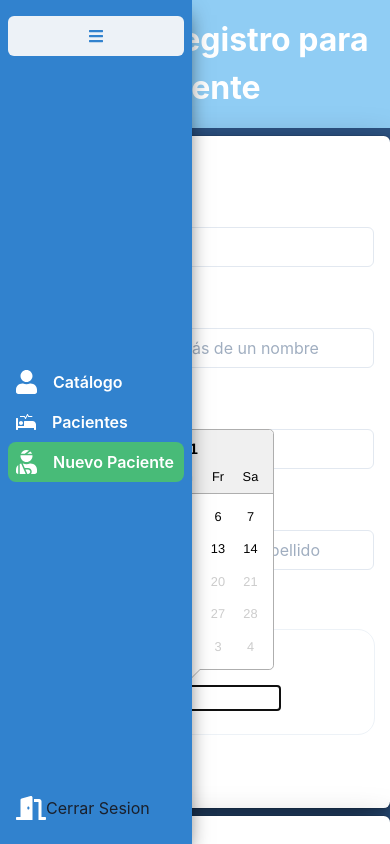
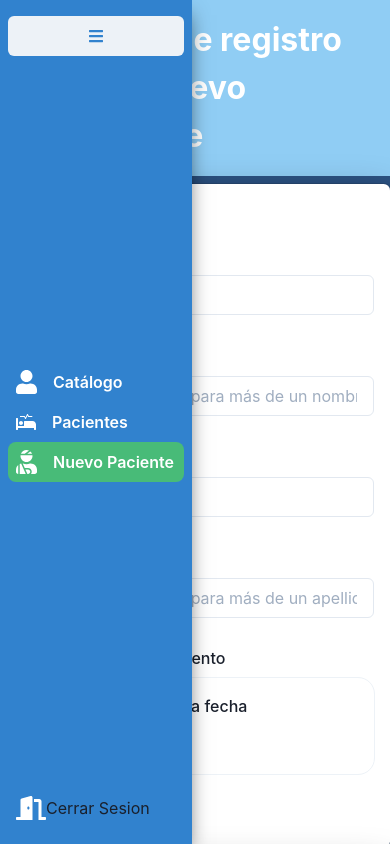
Before and after one commit to ManuelMares/MedicalMannager, a React (Create React App) app: page /NuevoPaciente in a window 390 px wide. Both pictures are taken after a click on the button "Ingresar". Shown: the top 844 px of the page. Built offline with nearby package versions, Linux system fonts and the light colour scheme.

Commit message:
bug Responsive corregido
un problema con react component hace que en tamaños pequeños el margen sea eliminado.
Se corrigió encapsulando los componentes en un Flex

```diff
--- a/src/App.css
+++ b/src/App.css
@@ -1,6 +1,8 @@
 .App_Contenedor{
   display: flex;
   flex-direction: row;
+  align-items: center;
+  justify-content: center;
 }
 
 .App {
--- a/src/App.tsx
+++ b/src/App.tsx
@@ -13,8 +13,8 @@ export const App:React.FC = () =>  {
 
   return (
     <BrowserRouter>
-      <Flex class="App_Contenedor">
     <Menu/>
+    <Flex marginLeft={{base:"3.2rem", md:"2.2rem"}}>
       <Switch>
           <Route exact path="/Dashboard" component={Dashboard}  />
           <Route path="/Catalogo" component={Catalogo}  />
--- a/src/Components/NuevoPaciente/NuevoPaciente.tsx
+++ b/src/Components/NuevoPaciente/NuevoPaciente.tsx
@@ -100,7 +100,7 @@ export const NuevoPaciente:React.FC = () => {
                     <FormLabel >Seleccione una fecha</FormLabel>
                     <DatePicker selected={fecha} onChange={(date:any) => setFecha(date)}
                     placeholderText="Click aquí"
-                    maxDate={new Date()} autoFocus />
+                    maxDate={new Date()} />
                 </Stack>
             </FormControl>
         </Stack>
```
Lines whose indentation alone changed are shown as unchanged.
